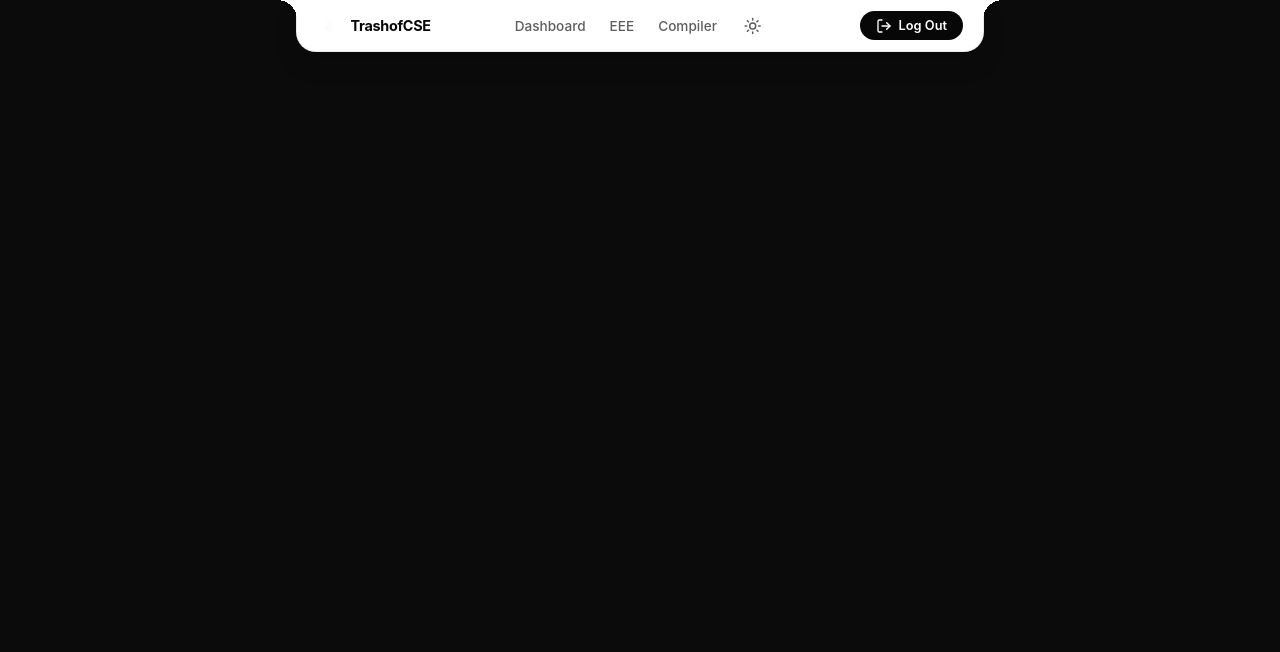
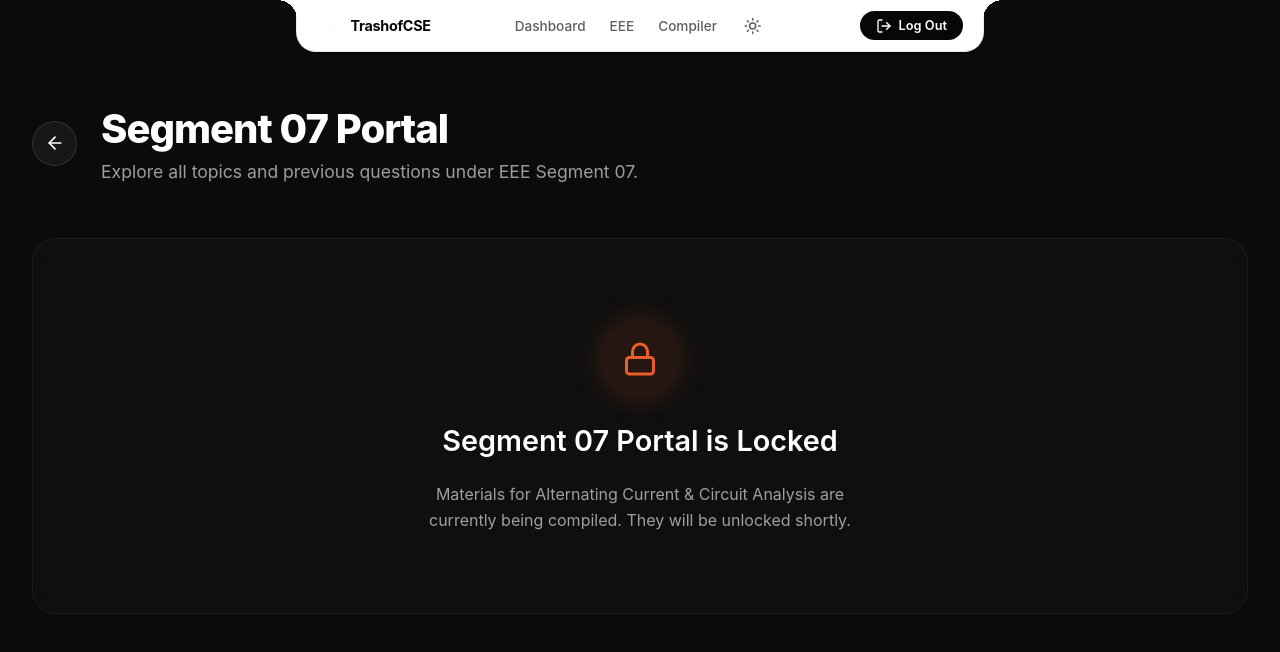
Before and after one commit to mongooseintown/TrashofCSE-Project, a React (Vite) app in the folder frontend/: page /eee/segment-07 in a window 1280 px wide. Shown: the top 652 px of the page. Built offline with nearby package versions, Linux system fonts and the light colour scheme; no server answers; sample sign-in values are in the browser's storage.

Commit message:
Add EEE Segment 07 product card and locked portal page component

```diff
--- a/frontend/src/App.jsx
+++ b/frontend/src/App.jsx
@@ -28,6 +28,7 @@ import StrainGaugePQNote from './pages/StrainGaugePQNote';
 import ThermocouplePQNote from './pages/ThermocouplePQNote';
 import ThermistorPQNote from './pages/ThermistorPQNote';
 import EEESegment08 from './pages/EEESegment08';
+import EEESegment07 from './pages/EEESegment07';
 import PotentiometerMathNote from './pages/PotentiometerMathNote';
 import Navbar from './components/Navbar';
 import AdminRoute from './components/AdminRoute';
@@ -59,6 +60,7 @@ function AppContent() {
 
           {/* EEE Routes */}
           <Route path="/eee" element={<PrivateRoute><EEE /></PrivateRoute>} />
+          <Route path="/eee/segment-07" element={<PrivateRoute><EEESegment07 /></PrivateRoute>} />
           <Route path="/eee/segment-08" element={<PrivateRoute><EEESegment08 /></PrivateRoute>} />
           <Route path="/eee/pv-cell" element={<PrivateRoute><PVCellNote /></PrivateRoute>} />
           <Route path="/eee/opto-electronics" element={<PrivateRoute><OptoElectronicsNote /></PrivateRoute>} />
--- a/frontend/src/pages/EEE.jsx
+++ b/frontend/src/pages/EEE.jsx
@@ -16,6 +16,50 @@ const EEE = () => {
 
       {/* Card Grid */}
       <div className="card-grid">
+        {/* Card: EEE Segment 07 */}
+        <div className="product-card" onClick={() => navigate('/eee/segment-07')}>
+          {/* Card Top Image Cover */}
+          <div className="card-img-container">
+            <span className="card-tag-badge">New</span>
+            <div className="card-logo-badge">EEE</div>
+
+            <img
+              src="/eee-seg08-cover.png"
+              alt="EEE Segment 07"
+              className="card-img"
+              style={{ filter: 'hue-rotate(120deg)' }}
+            />
+
+            {/* Pagination dots mimicking Nike card pagination */}
+            <div className="card-dots">
+              <span className="active"></span>
+              <span></span>
+              <span></span>
+              <span></span>
+            </div>
+          </div>
+
+          {/* Card Content details */}
+          <div className="card-details-section">
+            <h3>Segment 07</h3>
+            <span className="card-sub">Alternating Current & Circuit Analysis</span>
+            <p className="card-desc">
+              Access lecture notes, circuit theorems, and previous exam questions for EEE Segment 07.
+            </p>
+          </div>
+
+          {/* Card Footer row */}
+          <div className="card-footer-row">
+            <span className="price-pill">EEE 101</span>
+            <button className="buy-pill-btn" onClick={(e) => {
+              e.stopPropagation();
+              navigate('/eee/segment-07');
+            }}>
+              Open Note <ArrowUpRight size={16} />
+            </button>
+          </div>
+        </div>
+
         {/* Card: EEE Segment 08 Measurements */}
         <div className="product-card" onClick={() => navigate('/eee/segment-08')}>
           {/* Card Top Image Cover */}
--- /dev/null
+++ b/frontend/src/pages/EEESegment07.jsx
@@ -0,0 +1,78 @@
+import React from 'react';
+import { useNavigate } from 'react-router-dom';
+import { ArrowLeft, Lock } from 'lucide-react';
+import './EEE.css';
+
+const EEESegment07 = () => {
+  const navigate = useNavigate();
+
+  return (
+    <div className="eee-container">
+      {/* Page Header */}
+      <div className="eee-header" style={{ display: 'flex', alignItems: 'center', gap: '1.5rem' }}>
+        <button
+          onClick={() => navigate('/eee')}
+          style={{
+            background: 'rgba(255, 255, 255, 0.05)',
+            border: '1px solid rgba(255, 255, 255, 0.1)',
+            borderRadius: '50%',
+            width: '45px',
+            height: '45px',
+            display: 'flex',
+            alignItems: 'center',
+            justifyContent: 'center',
+            color: 'var(--text-primary)',
+            cursor: 'pointer',
+            transition: 'all 0.2s ease',
+          }}
+          onMouseEnter={(e) => e.currentTarget.style.background = 'rgba(255, 255, 255, 0.1)'}
+          onMouseLeave={(e) => e.currentTarget.style.background = 'rgba(255, 255, 255, 0.05)'}
+        >
+          <ArrowLeft size={20} />
+        </button>
+        <div>
+          <h1>Segment 07 Portal</h1>
+          <p>Explore all topics and previous questions under EEE Segment 07.</p>
+        </div>
+      </div>
+
+      {/* Under Construction / Lock Container */}
+      <div style={{
+        display: 'flex',
+        flexDirection: 'column',
+        alignItems: 'center',
+        justifyContent: 'center',
+        padding: '5rem 2rem',
+        background: 'rgba(255, 255, 255, 0.02)',
+        backdropFilter: 'blur(10px)',
+        border: '1px solid rgba(255, 255, 255, 0.05)',
+        borderRadius: '24px',
+        textAlign: 'center',
+        marginTop: '2rem',
+        gap: '1.5rem',
+      }}>
+        <div style={{
+          background: 'rgba(235, 94, 40, 0.1)',
+          color: '#eb5e28',
+          borderRadius: '50%',
+          width: '80px',
+          height: '80px',
+          display: 'flex',
+          alignItems: 'center',
+          justifyContent: 'center',
+          boxShadow: '0 0 30px rgba(235, 94, 40, 0.2)',
+        }}>
+          <Lock size={36} />
+        </div>
+        <h2 style={{ fontSize: '1.8rem', fontWeight: 600, color: 'var(--text-primary)' }}>
+          Segment 07 Portal is Locked
+        </h2>
+        <p style={{ maxWidth: '450px', color: 'var(--text-secondary)', fontSize: '1rem', lineHeight: '1.6' }}>
+          Materials for Alternating Current & Circuit Analysis are currently being compiled. They will be unlocked shortly.
+        </p>
+      </div>
+    </div>
+  );
+};
+
+export default EEESegment07;
```
